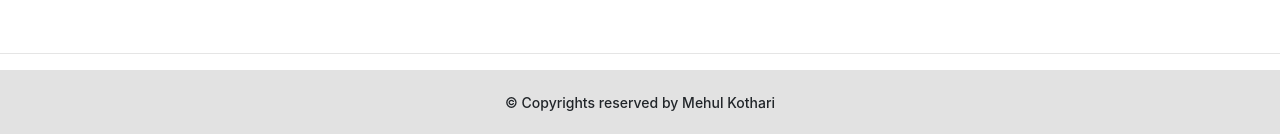
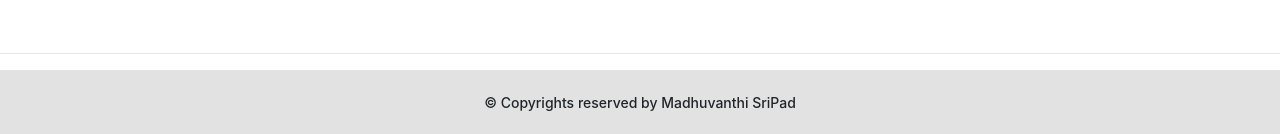
Before and after one commit to sriharinomula/Madhuvanthi_Srikanth-Daily, an Angular app in the folder Capestone-Project/FRONTEND/: page / in a window 1280 px wide. Shown: the part 854-988 px from the top of the page. Built offline with nearby package versions, Linux system fonts and the light colour scheme; no server answers.

Commit message:
Update footer.component.html

```diff
--- a/Capestone-Project/FRONTEND/src/app/footer/footer.component.html
+++ b/Capestone-Project/FRONTEND/src/app/footer/footer.component.html
@@ -1,3 +1,3 @@
 
 
-<h5  class="text-center copyright"> © Copyrights reserved by Mehul Kothari</h5>
+<h5  class="text-center copyright"> © Copyrights reserved by Madhuvanthi SriPad</h5>
```
